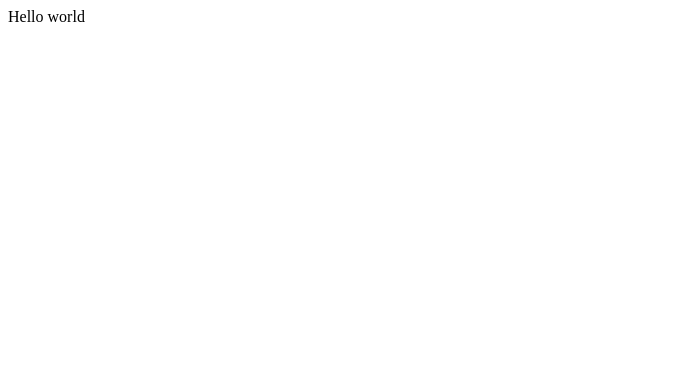
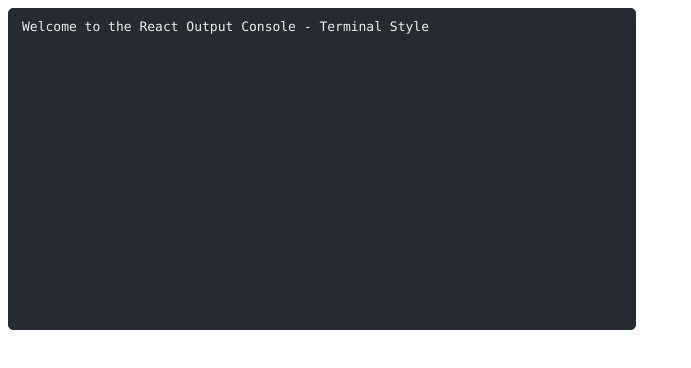
Before and after one commit to ekleezg/react-terminal-view, a React app: page / in a window 1280 px wide. Shown: the top 368 px of the page, without its empty margins (0-691 px from the left). Built offline with nearby package versions, Linux system fonts and the light colour scheme.

Commit message:
prototype of terminal design console

```diff
--- a/package.json
+++ b/package.json
@@ -12,6 +12,9 @@
   "author": "",
   "license": "ISC",
   "dependencies": {
+    "@radix-ui/react-context-menu": "^0.1.6",
+    "@radix-ui/react-icons": "^1.1.0",
+    "@stitches/react": "^1.2.7",
     "@types/react": "^17.0.39",
     "@types/react-dom": "^17.0.11",
     "html-webpack-plugin": "^5.5.0",
--- a/src/App.tsx
+++ b/src/App.tsx
@@ -1,7 +1,20 @@
-import React from "react";
+import React, { useState } from "react";
+import Terminal from "./components/Terminal";
 
 const App = () => {
-  return <div>Hello world</div>;
+  const [data, setData] = useState([
+    "Welcome to the React Output Console - Terminal Style",
+  ]);
+  const css = {
+    width: "600px",
+    height: "300px",
+  };
+  return (
+    <Terminal
+      renderData={{ data: data, setData: setData }}
+      terminalStyle={css}
+    />
+  );
 };
 
 export default App;
--- /dev/null
+++ b/src/components/Terminal.tsx
@@ -0,0 +1,173 @@
+import React, { useEffect, useRef, useState } from "react";
+import { styled } from "@stitches/react";
+import type { CSS } from "@stitches/react";
+import * as ContextMenu from "@radix-ui/react-context-menu";
+import { CheckIcon } from "@radix-ui/react-icons";
+
+interface TerminalProps {
+  renderData: {
+    data: string[];
+    setData: (data: string[]) => void;
+  };
+  terminalStyle?: CSS;
+}
+
+interface TerminalContextProps {
+  children: React.ReactNode;
+  renderData: {
+    data: string[];
+    setData: (data: string[]) => void;
+  };
+  darkmode?: {
+    dark: boolean;
+    setDark: (dark: boolean) => void;
+  };
+}
+
+export const Terminal = ({ renderData, terminalStyle }: TerminalProps) => {
+  const { data, setData } = renderData;
+  const messageEndRef = useRef<HTMLDivElement>(null);
+  const [dark, setDark] = useState(true);
+
+  const scrollToBottom = () => {
+    messageEndRef.current?.scrollIntoView({ behavior: "smooth" });
+  };
+
+  useEffect(() => {
+    scrollToBottom();
+  }, [data]);
+
+  const darkmode = {
+    dark: dark,
+    setDark: setDark,
+  };
+
+  return (
+    <TerminalContext renderData={renderData} darkmode={darkmode}>
+      <StyledTerminal css={terminalStyle} dark={dark}>
+        {data.map((line, i) => (
+          <span key={i}>
+            {line}
+            <br />
+          </span>
+        ))}
+        <div ref={messageEndRef} />
+      </StyledTerminal>
+    </TerminalContext>
+  );
+};
+
+export const TerminalContext = ({
+  children,
+  renderData,
+  darkmode,
+}: TerminalContextProps) => {
+  const { data, setData } = renderData;
+  const dark = darkmode?.dark;
+  const setDark = darkmode?.setDark;
+  return (
+    <ContextMenu.Root>
+      <ContextMenu.Trigger>{children}</ContextMenu.Trigger>
+      <StyledContent>
+        <StyledItem onSelect={() => setData([])}>Clear</StyledItem>
+        {darkmode ? (
+          <>
+            <StyledSeperator />
+            <StyledCheckboxItem checked={dark} onCheckedChange={setDark}>
+              <StyledItemIndicator>
+                <CheckIcon />
+              </StyledItemIndicator>
+              Dark Mode
+            </StyledCheckboxItem>
+          </>
+        ) : (
+          <></>
+        )}
+      </StyledContent>
+    </ContextMenu.Root>
+  );
+};
+
+const StyledTerminal = styled("div", {
+  backgroundColor: "#ddd",
+  border: "1px solid #ddd",
+  borderRadius: "5px",
+  color: "#252a33",
+  fontSize: "13px",
+  overflowY: "scroll",
+  padding: "10px 13px",
+  fontFamily:
+    "'Fira Mono', Consolas, Menlo, Monaco, 'Courier New', Courier, monospace;",
+  "&::-webkit-scrollbar": {
+    width: "5px",
+  },
+  "&::-webkit-scrollbar-thumb": {
+    borderRadius: "2px",
+    background: "#eee",
+  },
+  variants: {
+    dark: {
+      true: {
+        backgroundColor: "#252a33",
+        border: "1px solid #252a33",
+        color: "#eee",
+      },
+    },
+  },
+});
+
+/**
+ * Context Menu Style
+ */
+const StyledContent = styled(ContextMenu.Content, {
+  minWidth: "200px",
+  backgroundColor: "#958C98",
+  border: "1px solid #958C98",
+  borderRadius: "5px",
+  padding: "5px",
+  overflow: "hidden",
+  boxShadow:
+    "0px 10px 38px -10px rgba(22, 23, 24, 0.35), 0px 10px 20px -15px rgba(22, 23, 24, 0.2)",
+});
+
+const itemStyle = {
+  all: "unset",
+  userSelect: "none",
+  fontSize: "13px",
+  color: "#eee",
+  padding: "3px 5px",
+  display: "flex",
+  alignItems: "center",
+  paddingLeft: "20px",
+  borderRadius: "5px",
+  position: "relative",
+  "&:focus": {
+    backgroundColor: "#eee",
+    color: "#958C98",
+  },
+};
+
+const StyledItem = styled(ContextMenu.Item, {
+  ...itemStyle,
+});
+
+const StyledCheckboxItem = styled(ContextMenu.CheckboxItem, {
+  ...itemStyle,
+});
+
+const StyledItemIndicator = styled(ContextMenu.ItemIndicator, {
+  position: "absolute",
+  left: "0",
+  width: "20px",
+  display: "inline-flex",
+  alignItems: "center",
+  justifyContent: "center",
+});
+
+const StyledSeperator = styled(ContextMenu.Separator, {
+  height: "1px",
+  backgroundColor: "#eee",
+  margin: "5px",
+});
+
+export default Terminal;
```
Also changed, not shown: 1 other file (tests, documents, lock files or other folders).
